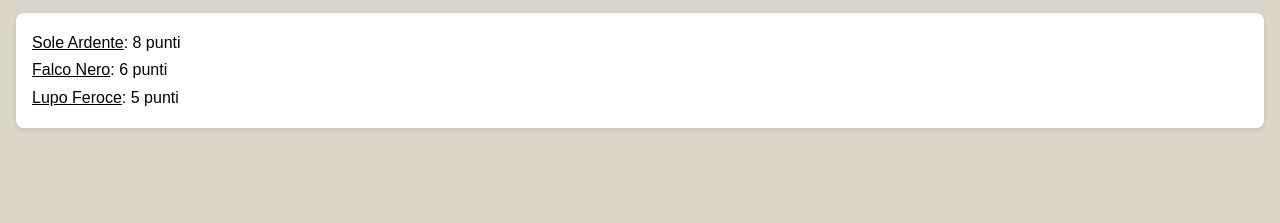
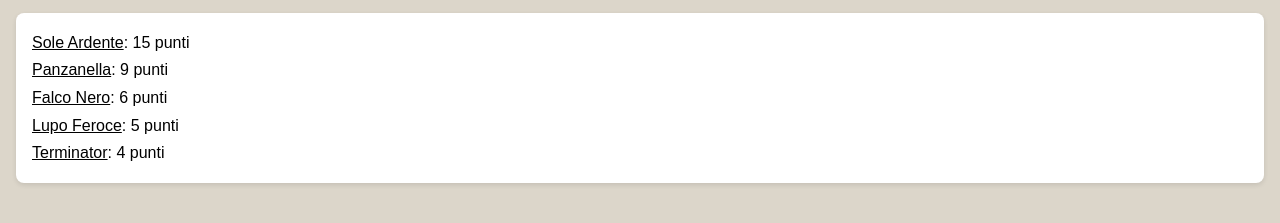
Before and after one commit to accademiagens/premi-speciali-gens, a plain HTML site: page index.html in a window 1280 px wide. Shown: the part 63-286 px from the top of the page. Drawn offline with Linux system fonts and the light colour scheme.

Commit message:
Add files via upload

```diff
--- a/index.html
+++ b/index.html
@@ -35,9 +35,17 @@
 const premiData = [
   {
     nick: "Sole Ardente",
-    totale: 8,
+    totale: 15,
     dettagli: [
       { punti: 8, motivo: "cravatta", data: "04/08/2025" },
+      { punti: 7, motivo: "animali", data: "05/08/2025" },
+    ]
+  },
+  {
+    nick: "Panzanella",
+    totale: 9,
+    dettagli: [
+      { punti: 9, motivo: "attività fisica", data: "05/08/2025" },
     ]
   },
   {
@@ -52,6 +60,13 @@ const premiData = [
     totale: 5,
     dettagli: [
       { punti: 5, motivo: "cravatta", data: "04/08/2025" },
+    ]
+  },
+  {
+    nick: "Terminator",
+    totale: 4,
+    dettagli: [
+      { punti: 4, motivo: "geografia", data: "05/08/2025" },
     ]
   },
 ];
```
